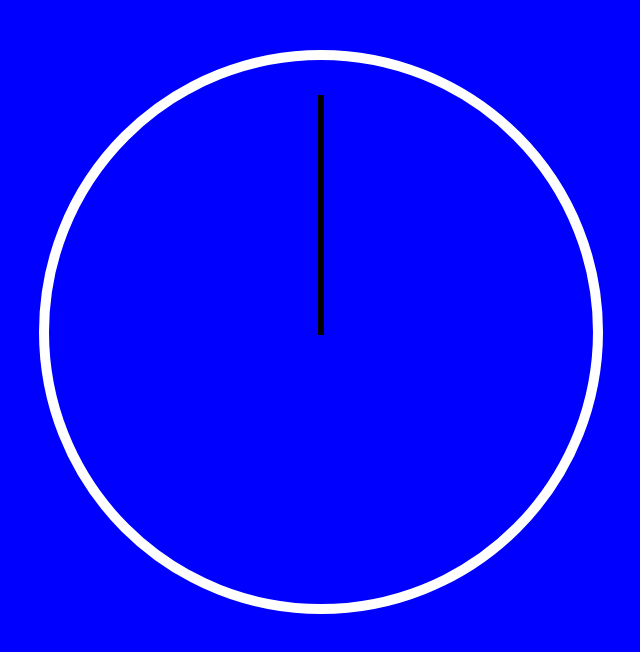
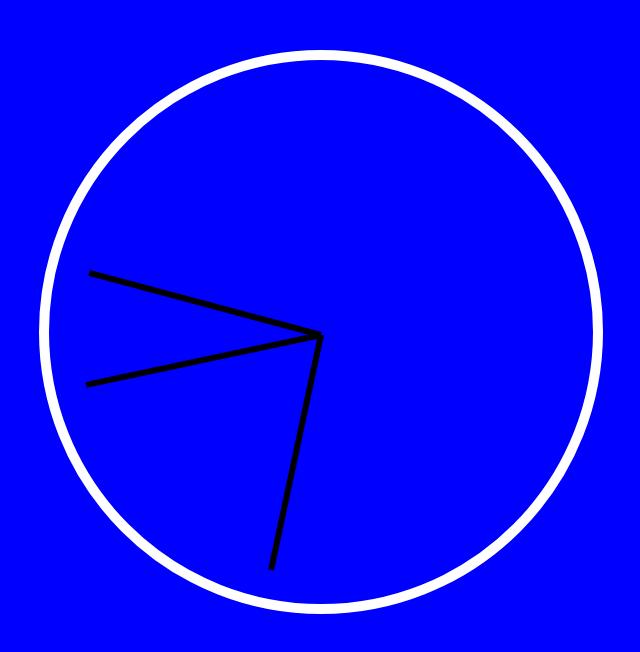
Before and after one commit to kvn35124/coding-challenge-1, a plain HTML site: page index.html in a window 1280 px wide. Shown: the whole page, without its empty margins (319-959 px from the left). Drawn offline with Linux system fonts and the light colour scheme.

Commit message:
finished coding challenge

```diff
--- a/index.css
+++ b/index.css
@@ -27,8 +27,6 @@ body {
     top: 50%;
     transform-origin: 100%;
     transform: rotate(90deg);
+    transition: all 0.5s;
+    transition-timing-function: cubic-bezier(0.13, 1.93, 0.58, 1);
 }
-
-/* .second {
-    transform: rotate(20deg);
-} */
--- a/index.js
+++ b/index.js
@@ -0,0 +1,29 @@
+
+
+const secondHand = document.querySelector('.second');
+const minuteHand = document.querySelector('.min');
+const hourHand = document.querySelector('.hour');
+
+function setDate() {
+    const now = new Date();
+    const seconds = now.getSeconds();
+    const minutes = now.getMinutes();
+    const hours = now.getHours();
+    // console.log(seconds);
+    // console.log(minutes);
+    // console.log(hours);
+    const secondsDegrees = ((seconds / 60) *  360 + 90);
+    const minuteDegrees = ((minutes / 60) * 360 + 90);
+    const hourDegrees = ((hours / 24) * 360);
+    console.log(secondsDegrees);
+    secondHand.style.transform = `rotate(${secondsDegrees}deg)`
+    minuteHand.style.transform = `rotate(${minuteDegrees}deg)`
+    hourHand.style.transform = `rotate(${hourDegrees}deg)`
+    if (secondsDegrees === 90) {
+        secondHand.style.transition = `all 0s`;
+    } else {
+        secondHand.style.transition = `all 0.1s`
+    }
+}
+
+setInterval(setDate, 1000);
```
